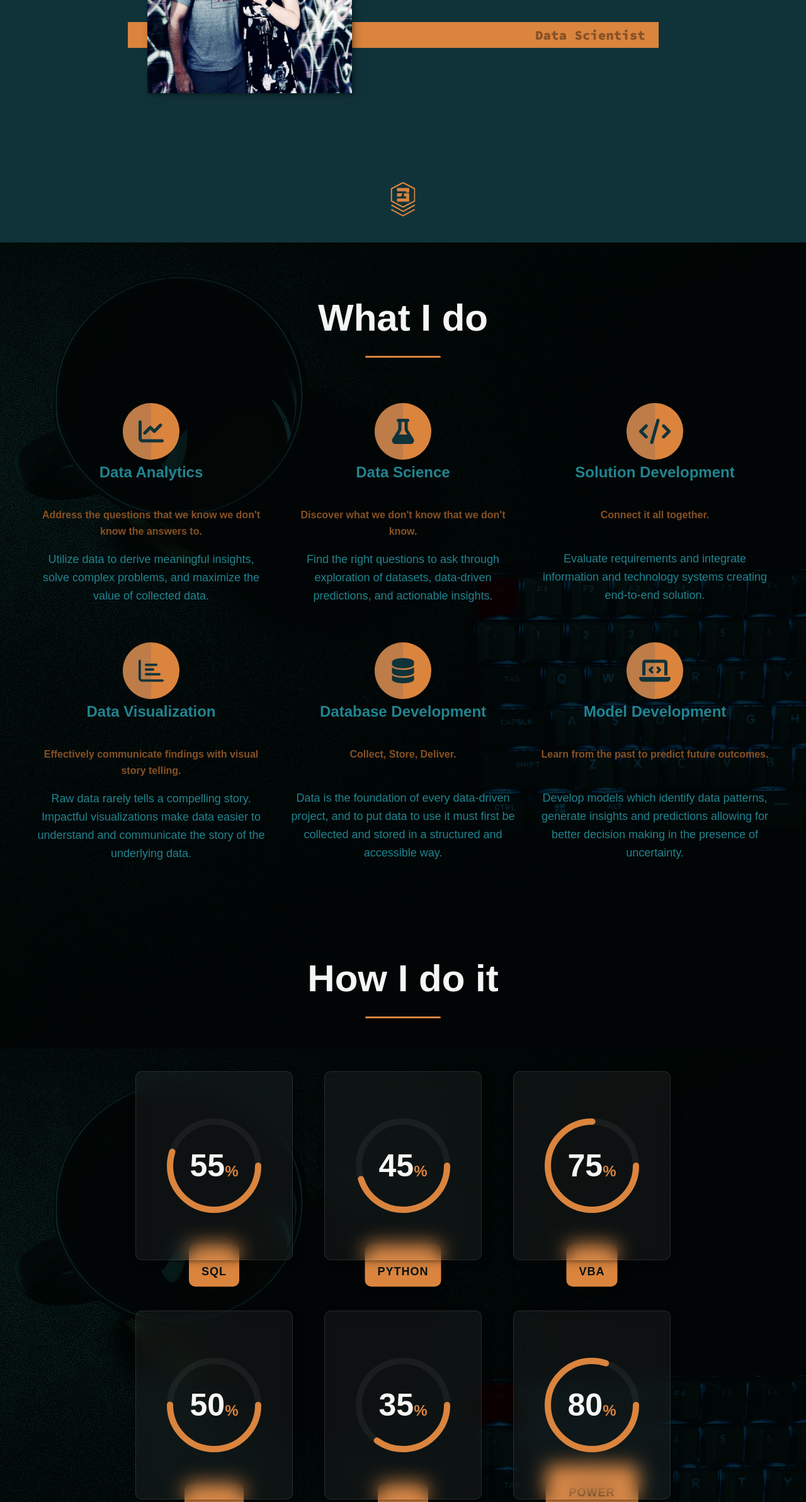
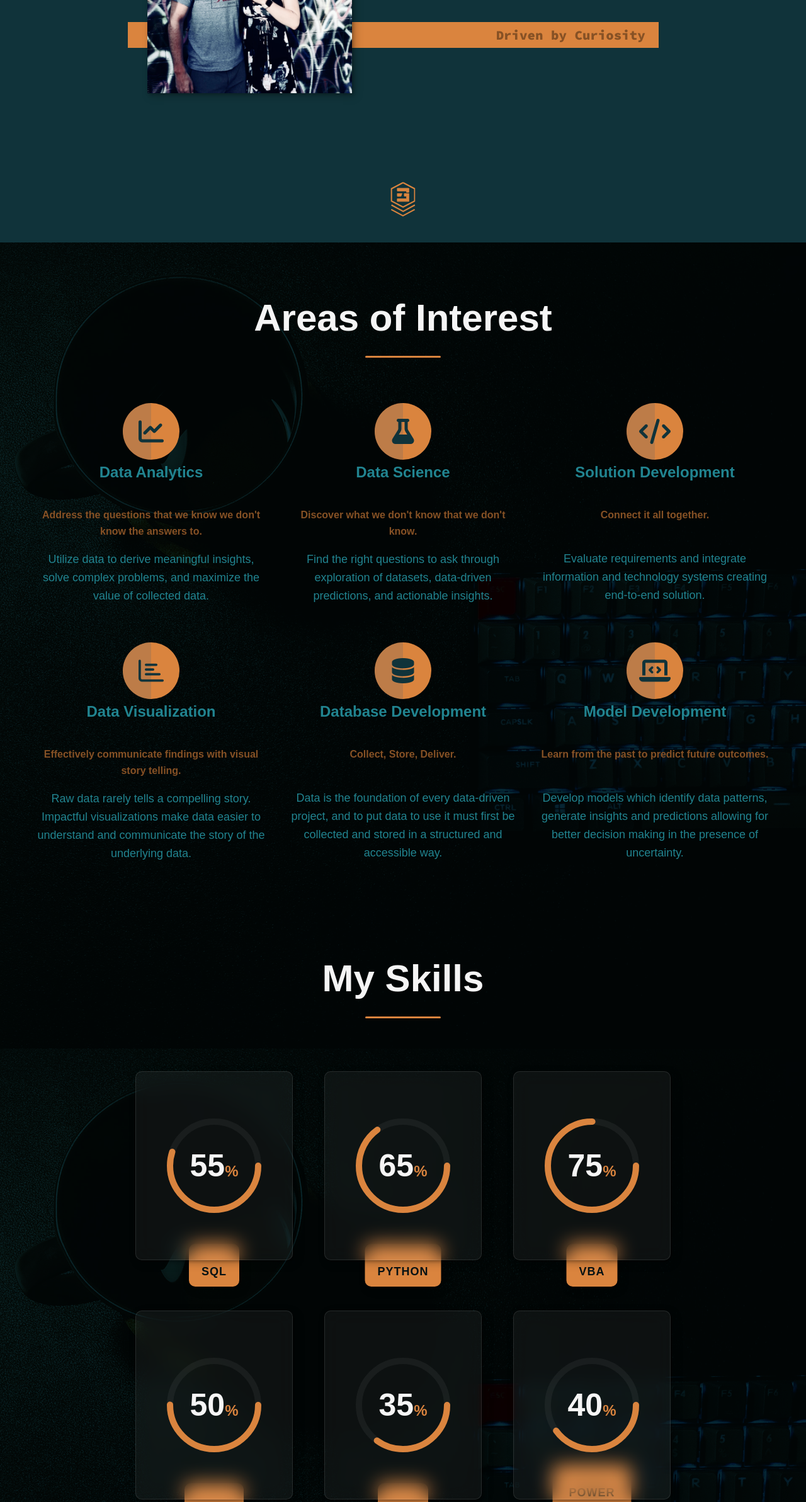
Before and after one commit to EMGuyant/EMGuyant.github.io, a plain HTML site: page index.html in a window 1280 px wide. Shown: the part 415-2800 px from the top of the page at 63% size. Drawn offline with nearby package versions, Linux system fonts and the light colour scheme.

Commit message:
feat (update) skill and section title update
Update "What I Do" to Areas of Interest and "How I Do It" to Skills.
Update to the percentage in python skill box and change Power
Platform to Power BI.

```diff
--- a/css/style.css
+++ b/css/style.css
@@ -669,7 +669,7 @@ svg circle:nth-child(2) {
     stroke-dashoffset: calc(440px - (440px * 55)/100);
 }
 .card:nth-child(2) svg circle:nth-child(2) {
-    stroke-dashoffset: calc(440px - (440px * 45)/100);
+    stroke-dashoffset: calc(440px - (440px * 65)/100);
 }
 .card:nth-child(3) svg circle:nth-child(2) {
     stroke-dashoffset: calc(440px - (440px * 75)/100);
@@ -681,7 +681,7 @@ svg circle:nth-child(2) {
     stroke-dashoffset: calc(440px - (440px * 35)/100);
 }
 .card:nth-child(6) svg circle:nth-child(2) {
-    stroke-dashoffset: calc(440px - (440px * 80)/100);
+    stroke-dashoffset: calc(440px - (440px * 40)/100);
 }
 
 .btn__my-projects {
--- a/index.html
+++ b/index.html
@@ -27,7 +27,7 @@
             <nav class="nav">
                 <ul class="nav__list">
                         <li class="nav__item"><a href="#home" class="nav__link">HOME</a></li>
-                        <li class="nav__item"><a href="#services" class="nav__link">WHAT I DO</a></li>
+                        <li class="nav__item"><a href="#services" class="nav__link">INTERESTS</a></li>
                         <li class="nav__item"><a href="#about" class="nav__link">ABOUT ME</a></li>
                         <li class="nav__item"><a href="http://blog.ethanguyant.com" class="nav__link">BLOG</a></li>
                         <li class="nav__item"><a href="#projects" class="nav__link">PROJECTS</a></li>
@@ -41,7 +41,7 @@
             <h1 class="section__title section__title--intro">
                 Hi, I am <strong>Ethan Guyant</strong>
             </h1>
-            <p class="section__subtitle section__subtitle--intro">Data Scientist</p>
+            <p class="section__subtitle section__subtitle--intro">Driven by Curiosity</p>
 
             <img src="./img/IMG_2174.jpg" alt="a picture of Ethan Guyant" class="intro__img">
             <div class="scroll-logo">
@@ -64,7 +64,7 @@
 
         <!-- My services -->
         <section class="my-services" id="services">
-            <h2 class="section__title section__title--services">What I do</h2>
+            <h2 class="section__title section__title--services">Areas of Interest</h2>
             <div class="services">
                 <div class="service">
                     <div class="service__title">
@@ -146,7 +146,7 @@
 
             <!-- Skills -->
             <div class="header">
-                <h2 class="section__title section__title--skills">How I do it</h2>
+                <h2 class="section__title section__title--skills">My Skills</h2>
             </div>
                 <div class="skill-2">
                     <div class="container">
@@ -181,7 +181,7 @@
                                         <circle cx="70" cy="70" r="70"></circle>
                                     </svg>
                                     <div class="number">
-                                        <h2>45<span>%</span></h2>
+                                        <h2>65<span>%</span></h2>
                                     </div>
                                 </div>
                             </div>
@@ -255,17 +255,17 @@
                                         <circle cx="70" cy="70" r="70"></circle>
                                     </svg>
                                     <div class="number">
-                                        <h2>80<span>%</span></h2>
+                                        <h2>40<span>%</span></h2>
                                     </div>
                                 </div>
                             </div>
-                            <div class="text">Power Platform</div>
+                            <div class="text">Power BI</div>
                         </div>
                     </div>
                 </div>
 
             <!-- My Work Button-->
-            <a href="#projects" class="btn btn__my-projects">My Work</a>
+            <a href="#projects" class="btn btn__my-projects">My Projects</a>
 
 
         </section>
@@ -304,7 +304,7 @@
 
         <section class="my-projects" id="projects">
             <div class="header">
-                <h2 class="section__title section__title--services">My Work</h2>
+                <h2 class="section__title section__title--services">My Projects</h2>
             </div>
             <div class="projects-container">
                     <div class="all-projects">
```
